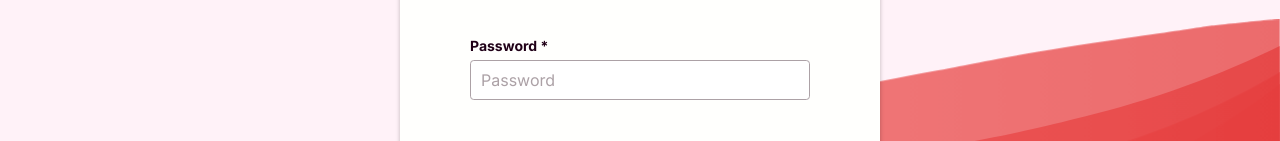
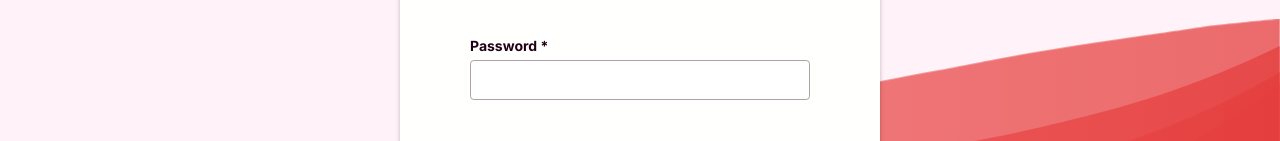
Before and after one commit to desko/DocConnect, a React (Vite) app in the folder DocConnect/: page /login in a window 1280 px wide. Shown: the part 352-493 px from the top of the page. Built offline with nearby package versions, Linux system fonts and the light colour scheme; no server answers.

Commit message:
added login client side validation

```diff
--- a/DocConnect/src/common/formConsts.js
+++ b/DocConnect/src/common/formConsts.js
@@ -52,3 +52,24 @@ export const SIGNUP_VALIDATION = {
 
   },
 };
+
+
+export const LOGIN_VALIDATION = {
+  EMAIL: {
+    required: {
+      value: true,
+      message: 'Please enter an email address.',
+    },
+    pattern: {
+      // eslint-disable-next-line max-len
+      value: /^[\w-.]+@([\w-]+\.)+[\w-]{2,4}$/,
+      message: 'Please enter a valid email address.',
+    },
+  },
+  PASSWORD: {
+    required: {
+      value: true,
+      message: 'Please enter your password.',
+    },
+  },
+};
--- a/DocConnect/src/components/FormLogin/FormLogin.jsx
+++ b/DocConnect/src/components/FormLogin/FormLogin.jsx
@@ -11,21 +11,16 @@ import {useForm} from 'react-hook-form';
 import Btn from '../Btn/Btn';
 import {Link} from 'react-router-dom';
 
+import {LOGIN_VALIDATION} from '../../common/formConsts';
+
 const FormLogin = () => {
+  const form = useForm({mode: 'onTouched'});
+  const {register, handleSubmit, formState} = form;
+  const {errors, isSubmitting} = formState;
+
   const onSubmit = (values) => {
-    return new Promise((resolve) => {
-      setTimeout(() => {
-        alert(JSON.stringify(values, null, 2));
-        resolve();
-      }, 3000);
-    });
+    console.log(values);
   };
-
-  const {
-    handleSubmit,
-    register,
-    formState: {errors, isSubmitting},
-  } = useForm();
 
   return (
     <Box
@@ -48,9 +43,10 @@ const FormLogin = () => {
         >Login</Heading>
       </Box>
 
-      <form onSubmit={handleSubmit(onSubmit)}>
+      <form onSubmit={handleSubmit(onSubmit)} noValidate>
         <FormControl
           variant='custom'
+          isInvalid={errors.email}
         >
           <Box>
             <Box>
@@ -69,25 +65,20 @@ const FormLogin = () => {
               placeholder='placeholder@email.com'
               type='email'
               variant='custom'
-              {...register('email', {
-                required: 'This is required',
-                minLength: {
-                  value: 4,
-                  message: 'Minimum len == 4',
-                },
-              })}
+              {...register('email', LOGIN_VALIDATION.EMAIL)}
             />
           </Box>
 
           <FormErrorMessage
             as='div'
           >
-            {errors.name && errors.name.message}
+            {errors.email?.message}
           </FormErrorMessage>
         </FormControl>
 
         <FormControl
           variant='custom'
+          isInvalid={errors.password}
         >
           <Box>
             <FormLabel
@@ -101,16 +92,17 @@ const FormLogin = () => {
             }}
           >
             <Input
-              placeholder='Password'
-              type='passowrd'
+              placeholder=''
+              type='password'
               variant='custom'
+              {...register('password', LOGIN_VALIDATION.PASSWORD)}
             />
           </Box>
 
           <FormErrorMessage
             as='div'
           >
-            {errors.name && errors.name.message}
+            {errors.password?.message}
           </FormErrorMessage>
         </FormControl>
 
```
